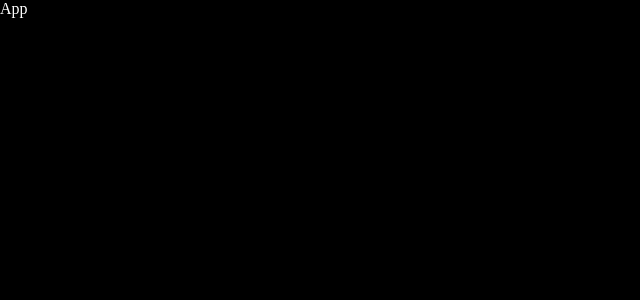
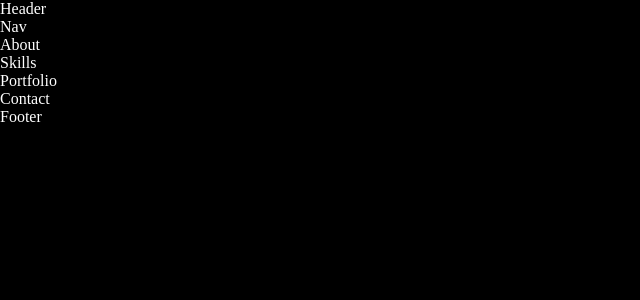
Before and after one commit to Ro-Galvan/professional-react-portfolio, a React (Create React App) app: page / in a window 1280 px wide. Shown: the top 300 px of the page, without its empty margins (0-640 px from the left). Built offline with nearby package versions, Linux system fonts and the light colour scheme.

Commit message:
imported all the components to app.js

```diff
--- a/src/App.js
+++ b/src/App.js
@@ -1,9 +1,24 @@
 // type rafce to get app imort and export template
 import React from 'react'
+import Header from './components/header/Header'
+import Nav from './components/nav/Nav'
+import About from './components/about/About'
+import Skills from './components/skills/Skills'
+import Portfolio from './components/portfolio/Portfolio'
+import Contact from './components/contact/Contact'
+import Footer from './components/footer/Footer'
 
 const App = () => {
   return (
-    <div>App</div>
+    <div>
+      <Header />
+      <Nav />
+      <About />
+      <Skills />
+      <Portfolio />
+      <Contact />
+      <Footer />
+    </div>
   )
 }
 
--- a/src/components/portfolio/Portfolio.jsx
+++ b/src/components/portfolio/Portfolio.jsx
@@ -0,0 +1,8 @@
+import React from 'react'
+import './portfolio.css'
+
+export default function Portfolio() {
+  return (
+    <div>Portfolio</div>
+  )
+}
```
